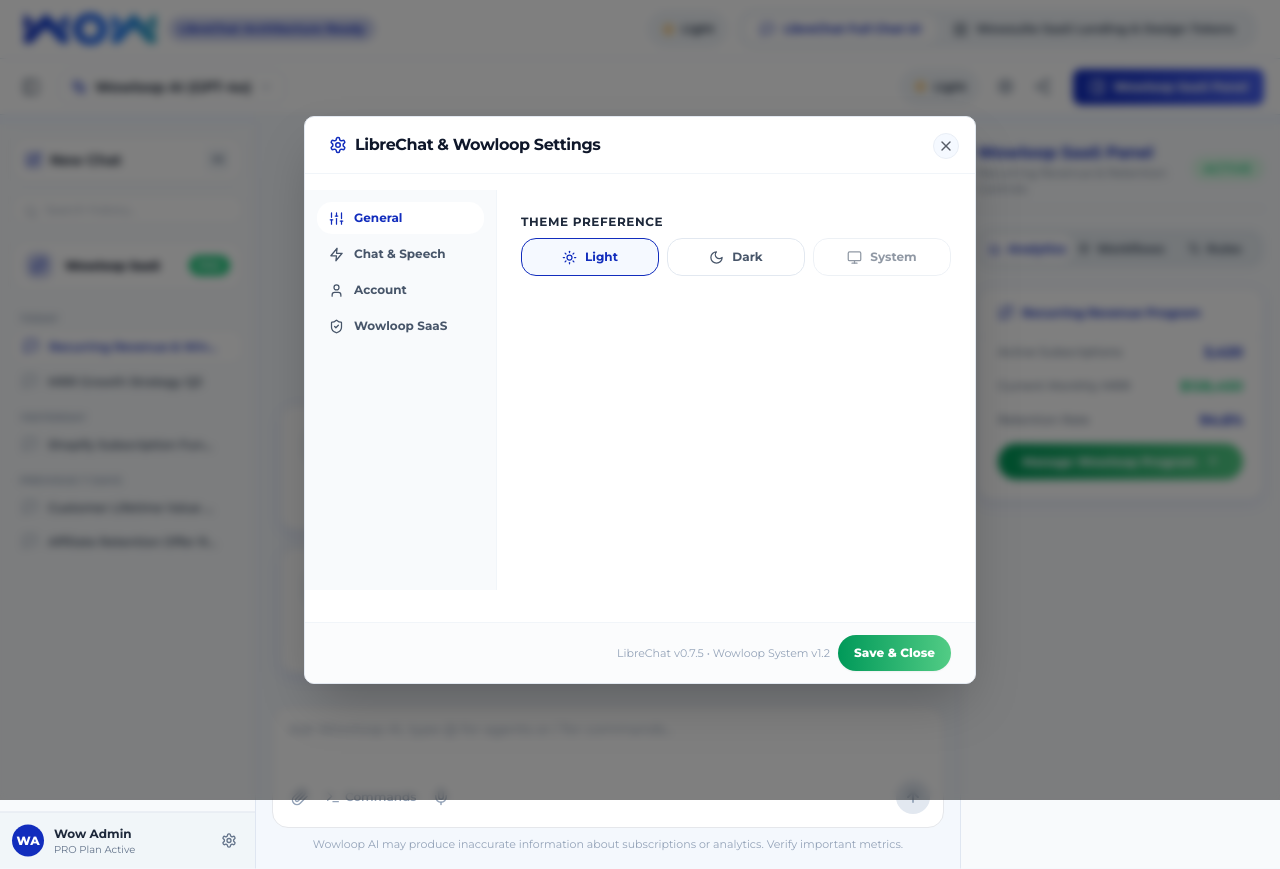
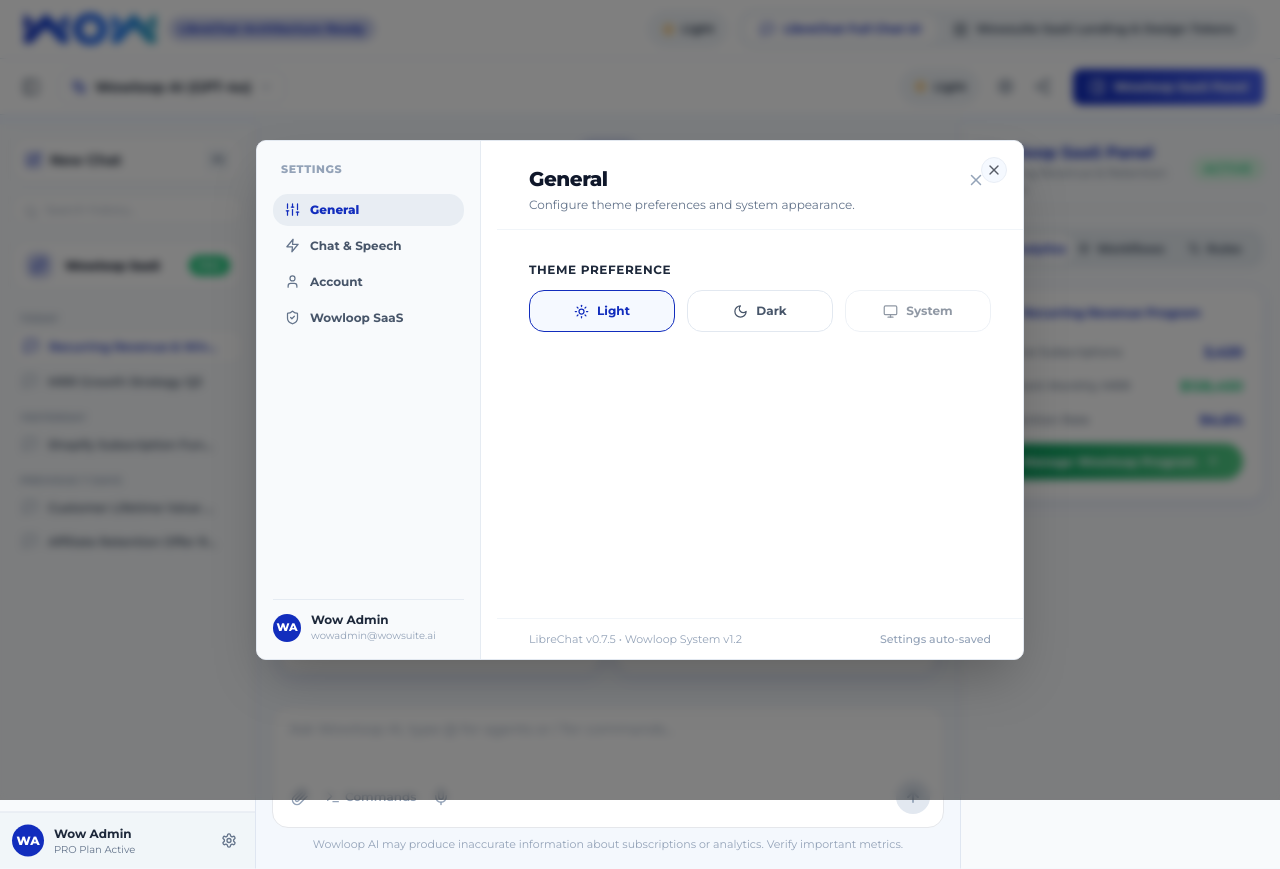
Before and after one commit to anhhoang-1002/wowloop-react-design-system, a React (Vite) app: page / in a window 1280 px wide. Both pictures are taken after a click on the button 1005 px from the left and 86 px from the top of the page. Built offline with nearby package versions, Linux system fonts and the light colour scheme.

Commit message:
style: redesign SettingsDialog layout following Antigravity IDE modal (full-height left sidebar, top-right X close button, section title header, auto-saved settings without confirm button)

```diff
--- a/src/components/Modals/SettingsDialog.tsx
+++ b/src/components/Modals/SettingsDialog.tsx
@@ -1,14 +1,7 @@
 import React, { useState } from 'react';
-import {
-  Dialog,
-  DialogContent,
-  DialogHeader,
-  DialogTitle,
-  DialogFooter,
-} from '../ui/dialog';
-import { Button } from '../ui/button';
+import { Dialog, DialogContent } from '../ui/dialog';
 import { Input } from '../ui/input';
-import { Settings, User, Sliders, ShieldCheck, Moon, Sun, Monitor, Zap } from 'lucide-react';
+import { Sliders, User, ShieldCheck, Moon, Sun, Monitor, Zap, X } from 'lucide-react';
 import { useThemeContext } from '../../contexts/ThemeContext';
 
 export interface SettingsDialogProps {
@@ -28,76 +21,115 @@
 
   return (
     <Dialog open={open} onOpenChange={onOpenChange}>
-      <DialogContent className="max-w-2xl p-0 overflow-hidden rounded-2xl bg-white dark:bg-slate-900 border border-slate-200 dark:border-slate-800 shadow-2xl">
-        <DialogHeader className="px-6 py-4 border-b border-slate-100 dark:border-slate-800 flex flex-row items-center justify-between">
-          <DialogTitle className="text-base font-bold text-slate-900 dark:text-slate-100 flex items-center gap-2">
-            <Settings size={18} className="text-secondary dark:text-blue-400" /> LibreChat & Wowloop Settings
-          </DialogTitle>
-        </DialogHeader>
+      <DialogContent className="max-w-3xl p-0 overflow-hidden rounded-2xl bg-white dark:bg-slate-900 border border-slate-200 dark:border-slate-800 shadow-2xl h-[520px] flex flex-row">
+        {/* Full-Height Left Sidebar (Spans top to bottom with zero gap) */}
+        <div className="w-56 bg-slate-50 dark:bg-slate-950/80 p-4 border-r border-slate-200/80 dark:border-slate-800 flex flex-col justify-between shrink-0 select-none">
+          <div className="space-y-4">
+            <div className="text-[11px] font-extrabold text-slate-400 dark:text-slate-500 uppercase tracking-wider px-2 pt-1">
+              Settings
+            </div>
 
-        {/* Dialog Body with Tabs */}
-        <div className="flex h-[400px]">
-          {/* Left Tab List */}
-          <div className="w-48 bg-slate-50 dark:bg-slate-950/60 p-3 border-r border-slate-100 dark:border-slate-800 space-y-1 select-none">
+            <div className="space-y-1">
               <button
                 onClick={() => setActiveTab('general')}
-              className={`w-full flex items-center gap-2.5 px-3 py-2 rounded-xl text-xs font-bold transition-colors ${
+                className={`w-full flex items-center gap-2.5 px-3 py-2 rounded-xl text-xs font-bold transition-all ${
                   activeTab === 'general'
-                  ? 'bg-white dark:bg-slate-800 text-secondary dark:text-blue-400 shadow-xs'
+                    ? 'bg-slate-200/70 dark:bg-slate-800 text-secondary dark:text-blue-400 font-extrabold'
                     : 'text-slate-600 dark:text-slate-400 hover:bg-slate-100 dark:hover:bg-slate-800/50'
                 }`}
               >
-              <Sliders size={15} className={activeTab === 'general' ? 'text-secondary dark:text-blue-400' : 'text-slate-600 dark:text-slate-400'} /> General
+                <Sliders size={15} className={activeTab === 'general' ? 'text-secondary dark:text-blue-400' : 'text-slate-500 dark:text-slate-400'} /> General
               </button>
+
               <button
                 onClick={() => setActiveTab('chat')}
-              className={`w-full flex items-center gap-2.5 px-3 py-2 rounded-xl text-xs font-bold transition-colors ${
+                className={`w-full flex items-center gap-2.5 px-3 py-2 rounded-xl text-xs font-bold transition-all ${
                   activeTab === 'chat'
-                  ? 'bg-white dark:bg-slate-800 text-secondary dark:text-blue-400 shadow-xs'
+                    ? 'bg-slate-200/70 dark:bg-slate-800 text-secondary dark:text-blue-400 font-extrabold'
                     : 'text-slate-600 dark:text-slate-400 hover:bg-slate-100 dark:hover:bg-slate-800/50'
                 }`}
               >
-              <Zap size={15} className={activeTab === 'chat' ? 'text-secondary dark:text-blue-400' : 'text-slate-600 dark:text-slate-400'} /> Chat & Speech
+                <Zap size={15} className={activeTab === 'chat' ? 'text-secondary dark:text-blue-400' : 'text-slate-500 dark:text-slate-400'} /> Chat & Speech
               </button>
+
               <button
                 onClick={() => setActiveTab('account')}
-              className={`w-full flex items-center gap-2.5 px-3 py-2 rounded-xl text-xs font-bold transition-colors ${
+                className={`w-full flex items-center gap-2.5 px-3 py-2 rounded-xl text-xs font-bold transition-all ${
                   activeTab === 'account'
-                  ? 'bg-white dark:bg-slate-800 text-secondary dark:text-blue-400 shadow-xs'
+                    ? 'bg-slate-200/70 dark:bg-slate-800 text-secondary dark:text-blue-400 font-extrabold'
                     : 'text-slate-600 dark:text-slate-400 hover:bg-slate-100 dark:hover:bg-slate-800/50'
                 }`}
               >
-              <User size={15} className={activeTab === 'account' ? 'text-secondary dark:text-blue-400' : 'text-slate-600 dark:text-slate-400'} /> Account
+                <User size={15} className={activeTab === 'account' ? 'text-secondary dark:text-blue-400' : 'text-slate-500 dark:text-slate-400'} /> Account
               </button>
+
               <button
                 onClick={() => setActiveTab('wowloop')}
-              className={`w-full flex items-center gap-2.5 px-3 py-2 rounded-xl text-xs font-bold transition-colors ${
+                className={`w-full flex items-center gap-2.5 px-3 py-2 rounded-xl text-xs font-bold transition-all ${
                   activeTab === 'wowloop'
-                  ? 'bg-white dark:bg-slate-800 text-secondary dark:text-blue-400 shadow-xs'
+                    ? 'bg-slate-200/70 dark:bg-slate-800 text-secondary dark:text-blue-400 font-extrabold'
                     : 'text-slate-600 dark:text-slate-400 hover:bg-slate-100 dark:hover:bg-slate-800/50'
                 }`}
               >
-              <ShieldCheck
-                size={15}
-                className={activeTab === 'wowloop' ? 'text-secondary dark:text-blue-400' : 'text-slate-600 dark:text-slate-400'}
-              />
-              Wowloop SaaS
+                <ShieldCheck size={15} className={activeTab === 'wowloop' ? 'text-secondary dark:text-blue-400' : 'text-slate-500 dark:text-slate-400'} /> Wowloop SaaS
+              </button>
+            </div>
+          </div>
+
+          {/* Left Sidebar Bottom Profile Snippet (Antigravity Style) */}
+          <div className="pt-3 border-t border-slate-200/80 dark:border-slate-800 flex items-center gap-2.5">
+            <div className="w-7 h-7 rounded-full bg-secondary dark:bg-blue-600 text-white font-extrabold text-[11px] flex items-center justify-center shrink-0">
+              WA
+            </div>
+            <div className="flex flex-col truncate">
+              <span className="text-xs font-bold text-slate-800 dark:text-slate-200 truncate">Wow Admin</span>
+              <span className="text-[10px] text-slate-400 truncate">wowadmin@wowsuite.ai</span>
+            </div>
+          </div>
+        </div>
+
+        {/* Main Content Area (Spans top to bottom without footer gap) */}
+        <div className="flex-1 flex flex-col justify-between relative bg-white dark:bg-slate-900">
+          {/* Top Header inside Right Content Panel */}
+          <div className="px-8 pt-6 pb-4 flex items-start justify-between border-b border-slate-100 dark:border-slate-800/80">
+            <div>
+              <h2 className="text-xl font-extrabold text-slate-900 dark:text-slate-100 tracking-tight">
+                {activeTab === 'general' && 'General'}
+                {activeTab === 'chat' && 'Chat & Speech'}
+                {activeTab === 'account' && 'Account Settings'}
+                {activeTab === 'wowloop' && 'Wowloop SaaS Controls'}
+              </h2>
+              <p className="text-xs text-slate-500 dark:text-slate-400 mt-1">
+                {activeTab === 'general' && 'Configure theme preferences and system appearance.'}
+                {activeTab === 'chat' && 'Configure streaming options, auto-scroll, and text-to-speech.'}
+                {activeTab === 'account' && 'Manage your account profile, plan status, and credentials.'}
+                {activeTab === 'wowloop' && 'Manage recurring revenue webhooks and retention automation triggers.'}
+              </p>
+            </div>
+
+            {/* Top-Right Close Button (Antigravity Style) */}
+            <button
+              onClick={() => onOpenChange(false)}
+              className="p-1.5 rounded-lg text-slate-400 hover:text-slate-700 dark:hover:text-slate-200 hover:bg-slate-100 dark:hover:bg-slate-800 transition-colors"
+              title="Close Settings"
+            >
+              <X size={18} />
             </button>
           </div>
 
-          {/* Right Tab Content */}
-          <div className="flex-1 p-6 overflow-y-auto">
+          {/* Scrollable Content Body */}
+          <div className="p-8 flex-1 overflow-y-auto space-y-6">
             {/* General Settings */}
             {activeTab === 'general' && (
               <div className="space-y-6">
                 <div>
-                  <label className="block text-xs font-bold text-slate-800 dark:text-slate-200 uppercase tracking-wider mb-2">
+                  <label className="block text-xs font-bold text-slate-800 dark:text-slate-200 uppercase tracking-wider mb-3">
                     Theme Preference
                   </label>
-                  <div className="grid grid-cols-3 gap-2">
+                  <div className="grid grid-cols-3 gap-3">
                     <button
                       onClick={() => setTheme('light')}
-                      className={`flex items-center justify-center gap-2 p-2.5 rounded-xl border text-xs font-bold transition-all ${
+                      className={`flex items-center justify-center gap-2 p-3 rounded-xl border text-xs font-bold transition-all ${
                         theme === 'light'
                           ? 'border-secondary bg-blue-50/60 text-secondary'
                           : 'border-slate-200 dark:border-slate-700 text-slate-600 dark:text-slate-300'
@@ -107,7 +139,7 @@
                     </button>
                     <button
                       onClick={() => setTheme('dark')}
-                      className={`flex items-center justify-center gap-2 p-2.5 rounded-xl border text-xs font-bold transition-all ${
+                      className={`flex items-center justify-center gap-2 p-3 rounded-xl border text-xs font-bold transition-all ${
                         theme === 'dark'
                           ? 'border-blue-400 bg-slate-800 text-blue-400'
                           : 'border-slate-200 dark:border-slate-700 text-slate-600 dark:text-slate-300'
@@ -117,7 +149,7 @@
                     </button>
                     <button
                       onClick={() => setTheme('light')}
-                      className="flex items-center justify-center gap-2 p-2.5 rounded-xl border border-slate-200 dark:border-slate-700 text-xs font-bold text-slate-600 dark:text-slate-300 opacity-60"
+                      className="flex items-center justify-center gap-2 p-3 rounded-xl border border-slate-200 dark:border-slate-700 text-xs font-bold text-slate-600 dark:text-slate-300 opacity-60"
                     >
                       <Monitor size={15} /> System
                     </button>
@@ -129,7 +161,7 @@
             {/* Chat Settings */}
             {activeTab === 'chat' && (
               <div className="space-y-4">
-                <div className="flex items-center justify-between py-2 border-b border-slate-100 dark:border-slate-800">
+                <div className="flex items-center justify-between py-3 border-b border-slate-100 dark:border-slate-800">
                   <div>
                     <div className="text-xs font-bold text-slate-800 dark:text-slate-200">Auto-Scroll to Bottom</div>
                     <div className="text-[11px] text-slate-500">Automatically scroll down on new streaming tokens</div>
@@ -142,7 +174,7 @@
                   />
                 </div>
 
-                <div className="flex items-center justify-between py-2 border-b border-slate-100 dark:border-slate-800">
+                <div className="flex items-center justify-between py-3 border-b border-slate-100 dark:border-slate-800">
                   <div>
                     <div className="text-xs font-bold text-slate-800 dark:text-slate-200">Send on Enter</div>
                     <div className="text-[11px] text-slate-500">Press Enter to send, Shift+Enter for new line</div>
@@ -190,20 +222,19 @@
                   onChange={(e) => setWebhookUrl(e.target.value)}
                   placeholder="https://your-domain.com/webhook"
                 />
-                <div className="p-3 rounded-xl bg-emerald-50 dark:bg-emerald-950/30 border border-emerald-200 dark:border-emerald-800 text-xs text-emerald-700 dark:text-emerald-300">
+                <div className="p-3.5 rounded-xl bg-emerald-50 dark:bg-emerald-950/30 border border-emerald-200 dark:border-emerald-800 text-xs text-emerald-700 dark:text-emerald-300">
                   ⚡ Automatic win-back workflow triggers enabled for cancelled subscriptions.
                 </div>
               </div>
             )}
           </div>
+
+          {/* Minimal Footer Line with Version Tag (No Confirm Button) */}
+          <div className="px-8 py-3 border-t border-slate-100 dark:border-slate-800/80 text-[11px] text-slate-400 flex justify-between items-center">
+            <span>LibreChat v0.7.5 • Wowloop System v1.2</span>
+            <span className="text-slate-400 font-medium">Settings auto-saved</span>
           </div>
-
-        <DialogFooter className="px-6 py-3 border-t border-slate-100 dark:border-slate-800 bg-slate-50/50 dark:bg-slate-900 flex justify-between items-center">
-          <span className="text-[11px] text-slate-400">LibreChat v0.7.5 • Wowloop System v1.2</span>
-          <Button variant="primaryGradient" size="sm" pill onClick={() => onOpenChange(false)}>
-            Save & Close
-          </Button>
-        </DialogFooter>
+        </div>
       </DialogContent>
     </Dialog>
   );
```
Lines whose indentation alone changed are shown as unchanged.
